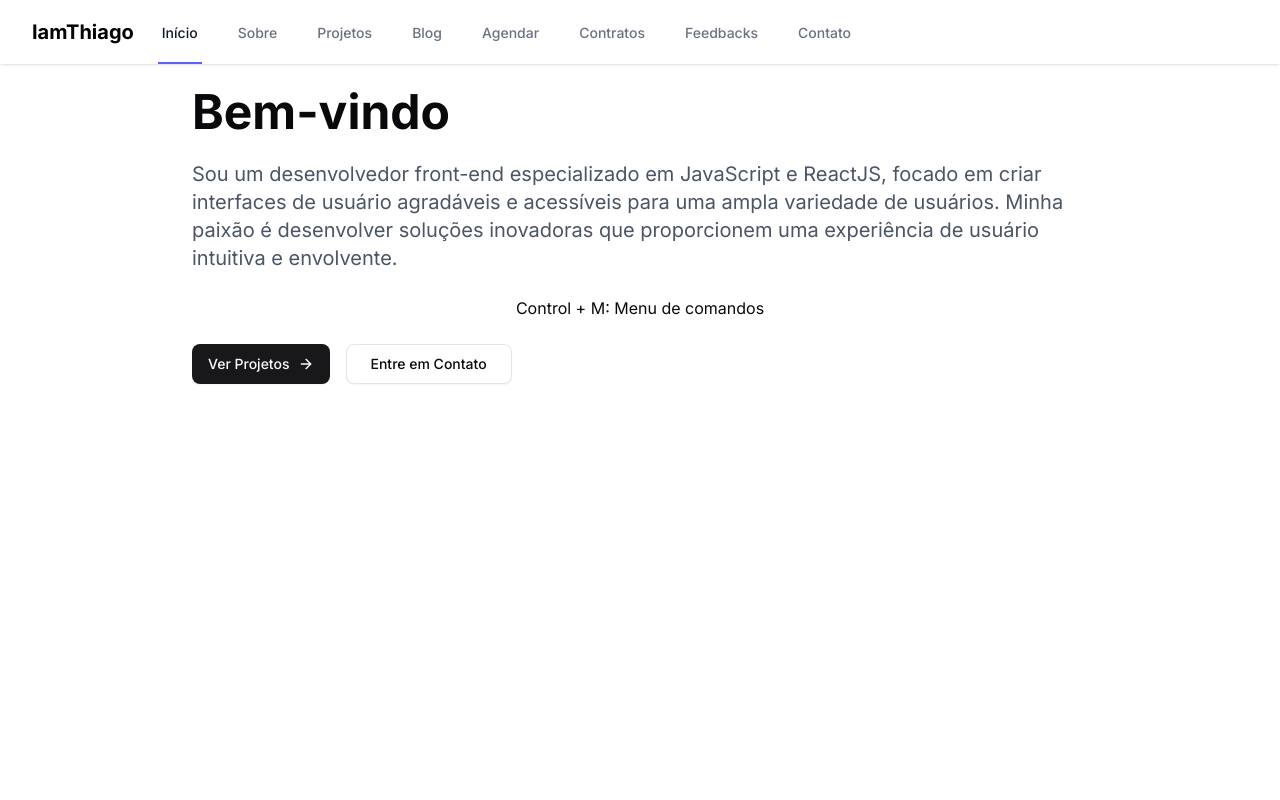
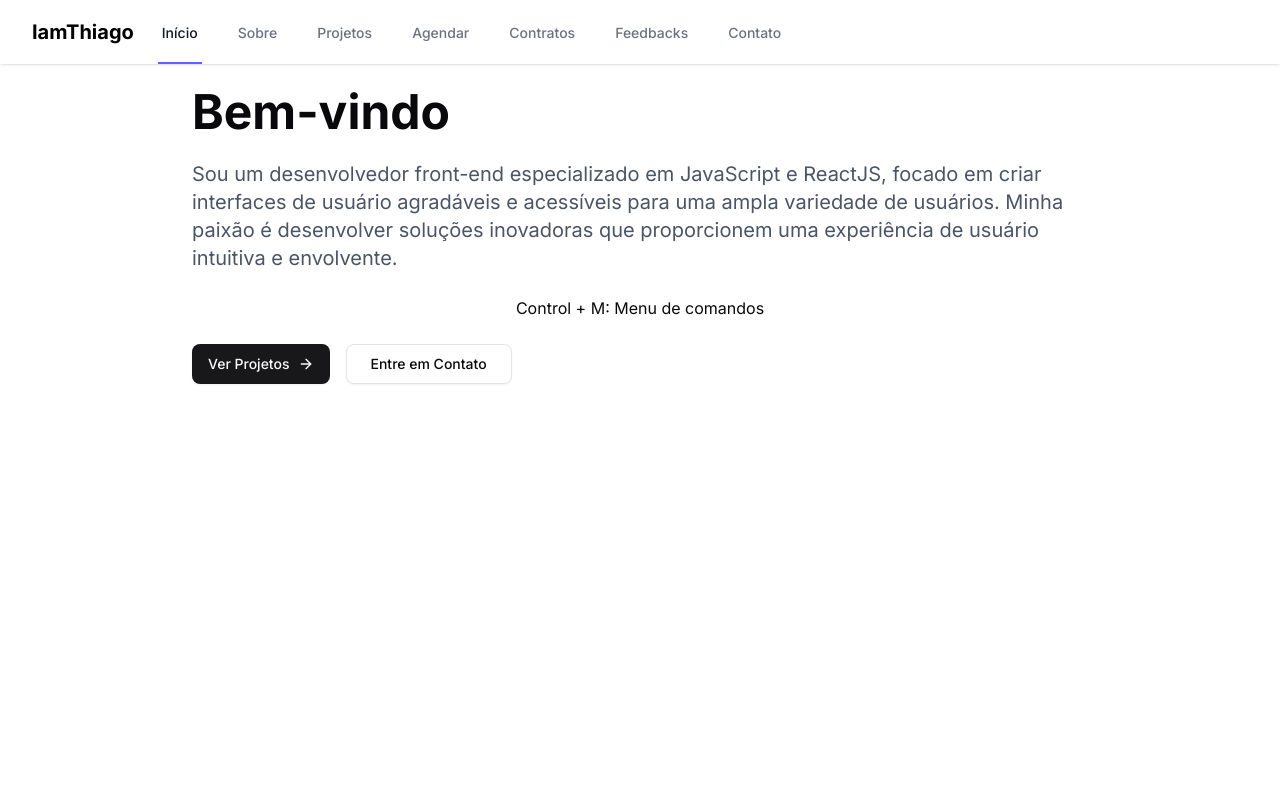
Before and after one commit to IamThiago-IT/me, a Next.js app: page / in a window 1280 px wide. Shown: the top 800 px of the page. Built offline with nearby package versions, Linux system fonts and the light colour scheme.

Commit message:
chore(navbar): comment out Blog menu item

```diff
--- a/src/components/Navbar.tsx
+++ b/src/components/Navbar.tsx
@@ -10,7 +10,7 @@ const menuItems = [
 	{ label: "Início", href: "/" },
 	{ label: "Sobre", href: "/about" },
 	{ label: "Projetos", href: "/projetos" },
-	{ label: "Blog", href: "/blog" },
+	//{ label: "Blog", href: "/blog" },
 	{ label: "Agendar", href: "/agendar" },
 	{ label: "Contratos", href: "/contratos" },
 	{ label: "Feedbacks", href: "/feedbacks" },
```
